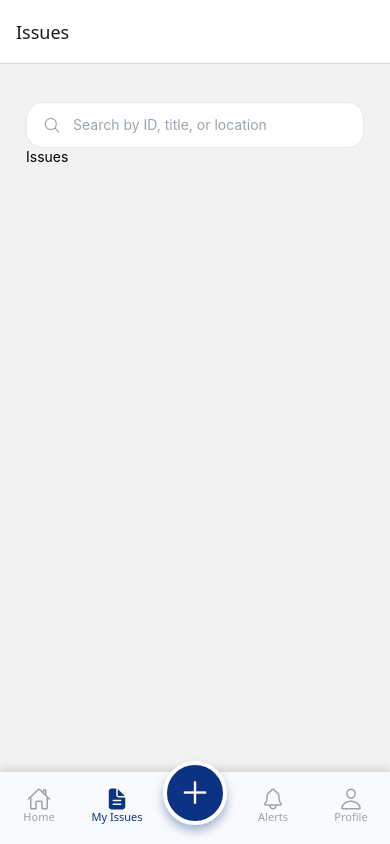
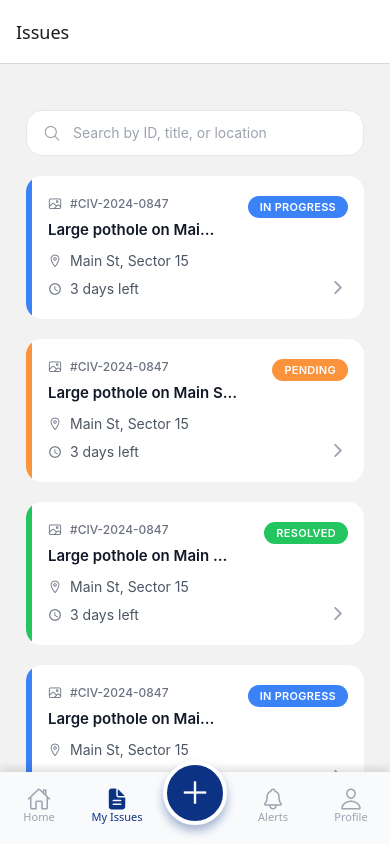
Before and after one commit to Saleem-bazhil/Civil_Resolve_frontend, a React Native app: screen /Issues in a window 390 px wide. Built offline with nearby package versions, Linux system fonts and the light colour scheme.

Commit message:
complete the issue page

```diff
--- a/src/screenComponents/IssueScreenComponents/SearchBar.tsx
+++ b/src/screenComponents/IssueScreenComponents/SearchBar.tsx
@@ -4,7 +4,7 @@ import { Ionicons } from '@expo/vector-icons';
 
 const SearchBar = () => {
   return (
-    <View className="mt-3">
+    <View className="my-5">
       <View className="flex-row items-center bg-white border border-gray-200 rounded-2xl px-4 py-3">
 
         {/* Search Icon */}
--- a/src/screens/Issues.tsx
+++ b/src/screens/Issues.tsx
@@ -1,6 +1,7 @@
 import { View, Text, ScrollView } from 'react-native'
 import React from 'react'
-import  SearchBar  from '../screenComponents/IssueScreenComponents/SearchBar'
+import SearchBar from '../screenComponents/IssueScreenComponents/SearchBar'
+import MyIssueCard from '../screenComponents/IssueScreenComponents/MyIssueCard'
 
 const Issues = () => {
   return (
@@ -8,8 +9,14 @@ const Issues = () => {
       className="bg-background-bgcolor"
       contentContainerStyle={{ padding: 26, paddingBottom: 90, }}
     >
-      <SearchBar/>
-      <Text>Issues</Text>
+      <SearchBar />
+
+      <MyIssueCard />
+      <MyIssueCard status="PENDING" />
+      <MyIssueCard status="RESOLVED" />
+       <MyIssueCard />
+      <MyIssueCard status="PENDING" />
+      <MyIssueCard status="RESOLVED" />
     </ScrollView>
 
   )
```
